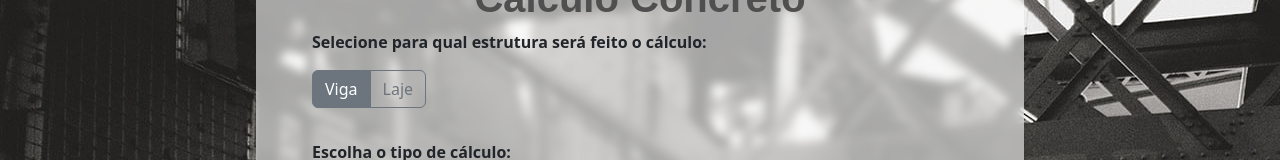
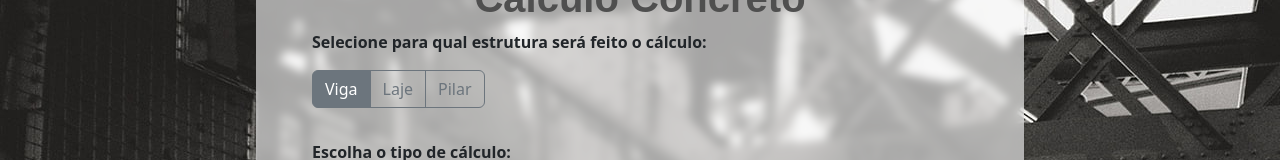
Before and after one commit to basilioruan/calculo-eng-civil, a React (Create React App) app in the folder frontend/: page / in a window 1280 px wide. Shown: the part 122-282 px from the top of the page. Built offline with nearby package versions, Linux system fonts and the light colour scheme; the HTML template or start-up script is replaced by a standard one.

Commit message:
Update index.tsx

```diff
--- a/frontend/src/components/Formulario/index.tsx
+++ b/frontend/src/components/Formulario/index.tsx
@@ -11,6 +11,8 @@ const Formulario: React.FC = () => {
 
   // VARIABLES
   const [isViga, setIsViga] = useState<boolean>(true);
+  const [isLaje, setIsLaje] = useState<boolean>(false);
+  const [isPilar, setIsPilar] = useState<boolean>(false);
   const [isDimensionamento, setIsDimensionamento] = useState<boolean>(true);
   const [classeConcreto, setClasseConcreto] = useState<number>(2);
   const [classeAco, setClasseAco] = useState<number>(50);
@@ -45,9 +47,25 @@ const Formulario: React.FC = () => {
     setClasseAco(event.target.value);
   }
 
-  const handleStructure = () => {
-    setBase('1');
+  const handleVigaStructure = () => {
+    setBase('');
+    setIsViga(true);
+    setIsLaje(false);
+    setIsPilar(false);
+  }
+
+  const handleLajeStructure = () => {
+    setBase('100');
     setIsViga(false);
+    setIsLaje(true);
+    setIsPilar(false);
+  }
+
+  const handlePilarStructure = () => {
+    setBase('');
+    setIsViga(false);
+    setIsLaje(false);
+    setIsPilar(true);
   }
 
   const calcularBhaskara = (A: number, B: number, C: number) => {
@@ -75,6 +93,12 @@ const Formulario: React.FC = () => {
     return areaAco;
   }
 
+  const calcularArmaduraDupla = (bx: number) => {
+    const b = parseFloat(base);
+    const d = parseFloat(alturaUtil)
+    return 0;
+  }
+
   const validaFormulario = () => {
     if (isViga) {
       const validationMomentoFletor = !momentoFletor;
@@ -99,6 +123,12 @@ const Formulario: React.FC = () => {
       setError(validationError);
       return validationError;
     }
+    else if (isLaje) {
+
+    }
+    else {
+
+    }
   }
 
   const calcularResultado = () => {
@@ -106,9 +136,11 @@ const Formulario: React.FC = () => {
       return;
     }
 
+    if (isViga || isLaje) {
       let C = 0;
       const mf = parseFloat(momentoFletor);
       const b = parseFloat(base);
+      console.log(b);
       const altUtil = parseFloat((alturaUtil));
 
       C = mf / (0.68 * (classeConcreto / 1.4) * b * Math.pow(altUtil, 2));
@@ -123,13 +155,17 @@ const Formulario: React.FC = () => {
         setResult(resultado.toFixed(4).replace('.', ','));
       }
       else if (baskhara >= 0.45 && baskhara < 1) {
-      console.log('condição 3');
+        const resultado = calcularArmaduraDupla(baskhara);
+        setResult(resultado.toFixed(4).replace('.', ','));
       }
       else {
         console.log('error');
         setError(true);
         setResult('');
         setErrorLabel('Erro ao cálcular: valores resultam raizes inválidas');
+      }
+    } else {
+
     }
   }
 
@@ -158,17 +194,24 @@ const Formulario: React.FC = () => {
           <ButtonGroup>
             <Button
               outline
-              onClick={() => setIsViga(true)}
+              onClick={handleVigaStructure}
               active={isViga}
             >
               Viga
             </Button>
             <Button
               outline
-              onClick={handleStructure}
-              active={!isViga}
+              onClick={handleLajeStructure}
+              active={isLaje}
             >
               Laje
+            </Button>
+            <Button
+              outline
+              onClick={handlePilarStructure}
+              active={isPilar}
+            >
+              Pilar
             </Button>
           </ButtonGroup>
         </FormGroup>
```
Lines whose indentation alone changed are shown as unchanged.
